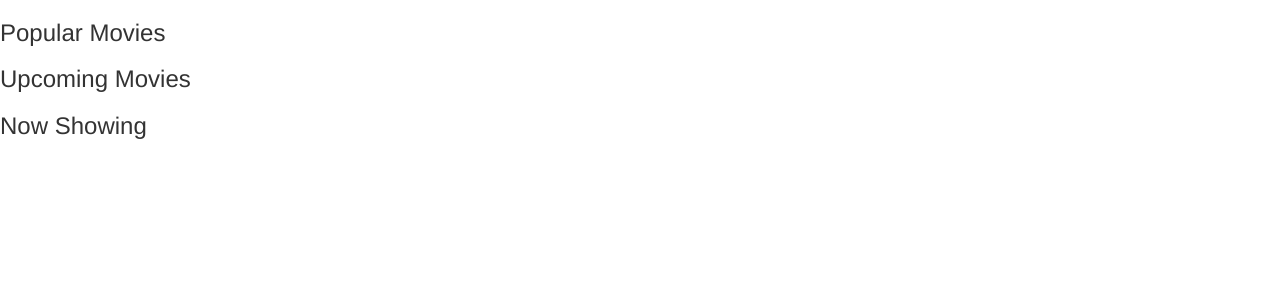
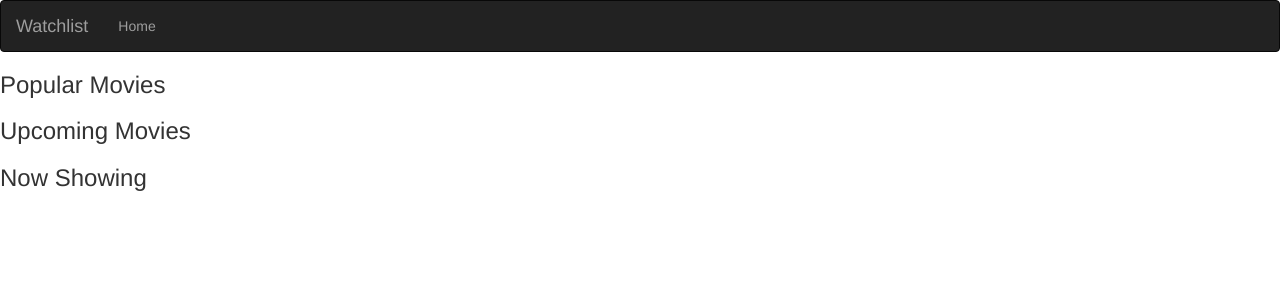
Before and after one commit to tw8130/WATCH-LIST, a Flask app: page /movie/1 in a window 1280 px wide. Shown: the top 300 px of the page. Run offline with Flask 2, Linux system fonts and the light colour scheme; parts of the project's set-up code (start-up, migrations or seed data) failed here and were passed over; some libraries are stand-ins or nearby versions.

Commit message:
add navbar.html to display navigationbar and create bootstrap navbar and add it in our base.html file

```diff
--- a/app/config.py
+++ b/app/config.py
@@ -31,7 +31,4 @@ class Config:
     '''
     MOVIE_API_BASE_URL ='https://api.themoviedb.org/3/movie/{}?api_key={}'
 
-
-
-
     DEBUG = True
--- a/app/templates/base.html
+++ b/app/templates/base.html
@@ -1,5 +1,9 @@
 {% extends 'bootstrap/base.html'%}
 
+<!-- Navbar block  -->
+{% block navbar %}
+    {% include 'navbar.html' %}
+{% endblock %}
 
 
 
--- /dev/null
+++ b/app/templates/navbar.html
@@ -0,0 +1,18 @@
+<div class="navbar navbar-inverse" role="navigation">
+    <div class="container-fluid">
+        <div class="navbar-header">
+            <button type="button" class="navbar-toggle" data-toggle="collapse" data-target=".navbar-collapse">
+              <span class="sr-only">Toggle navigation</span>
+              <span class="icon-bar"></span>
+              <span class="icon-bar"></span>
+              <span class="icon-bar"></span>
+            </button>
+            <a class="navbar-brand" href="/"> Watchlist </a>
+        </div>
+        <div class="navbar-collapse collapse">
+            <ul class="nav navbar-nav">
+                <li><a href="/">Home</a></li>
+        </div>
+
+    </div>
+</div>
```
